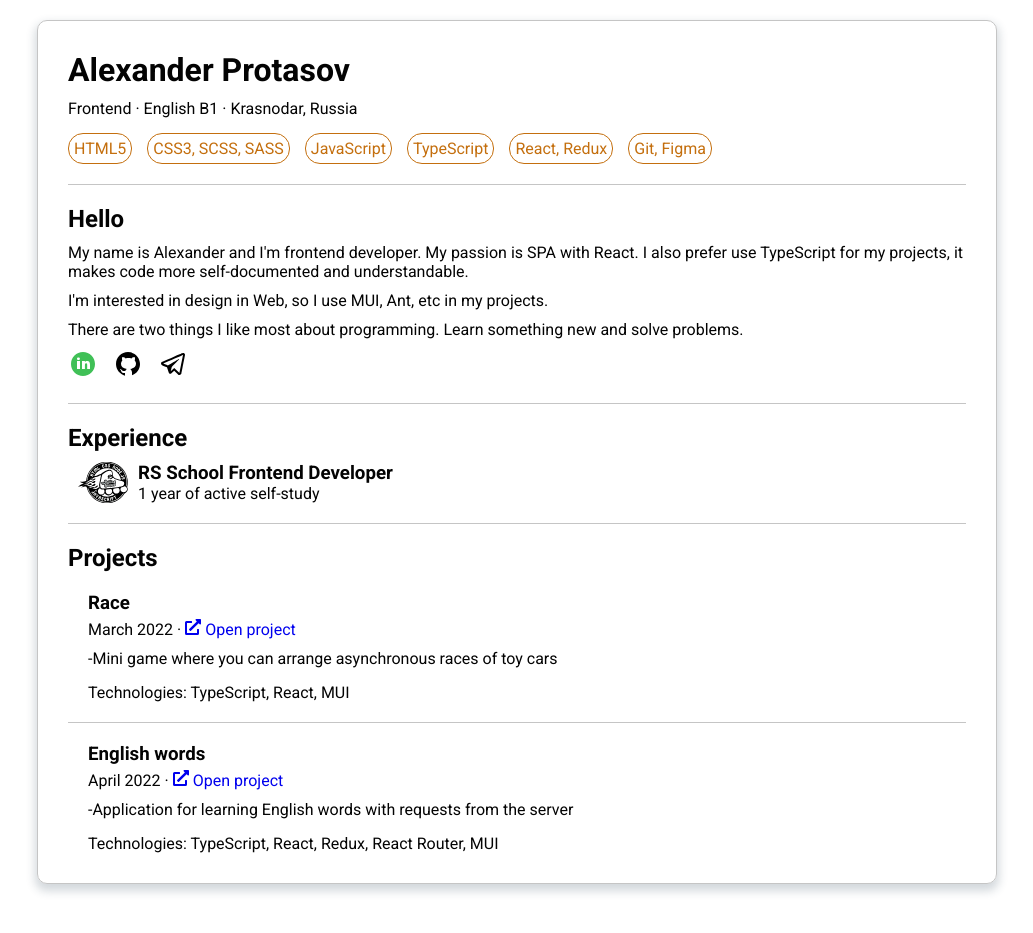
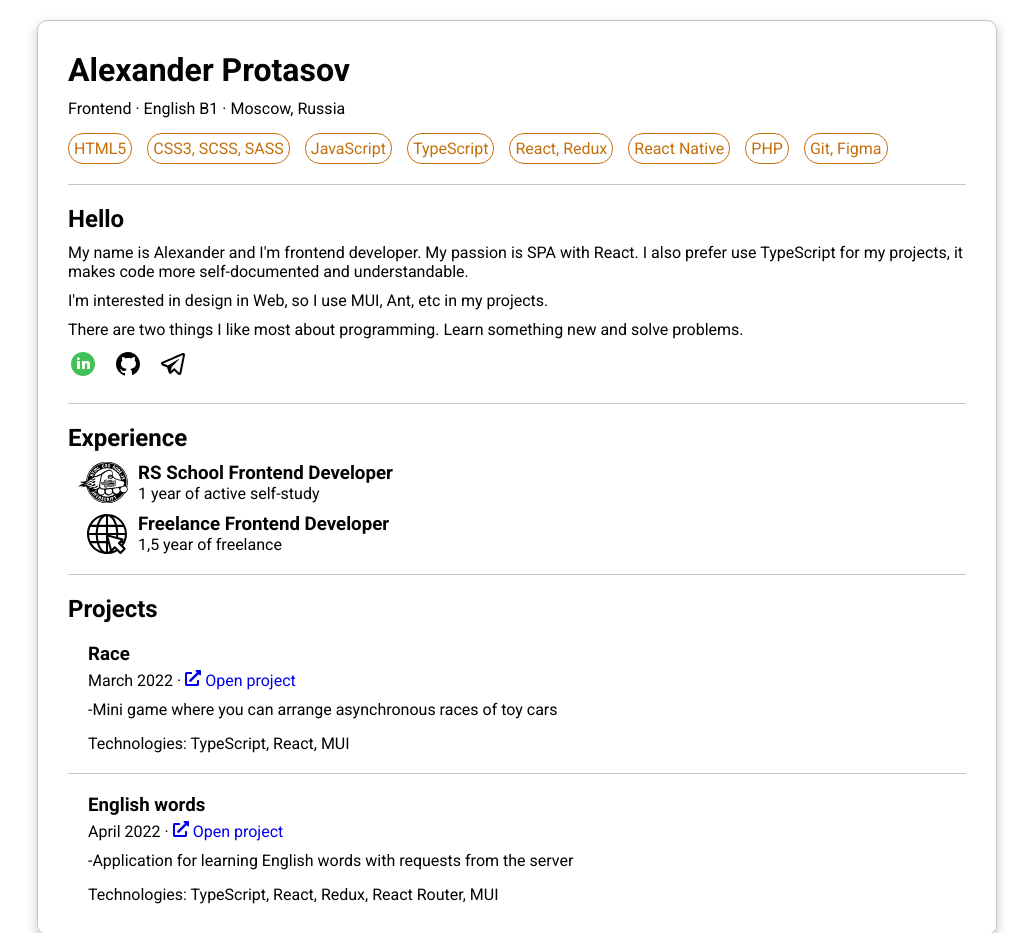
Before and after one commit to RUnexpert/cv, a plain HTML site: page index.html in a window 1280 px wide. Shown: the top 933 px of the page, without its empty margins (123-1156 px from the left). Before the commit the page ends 904 px from the top, so only its background shows below. Drawn offline with Linux system fonts and the light colour scheme.

Commit message:
update cv

```diff
--- a/index.html
+++ b/index.html
@@ -23,7 +23,7 @@
             ·
             <span>English B1</span>
             ·
-            <span>Krasnodar, Russia</span>
+            <span>Moscow, Russia</span>
           </div>
 
           <div class="skills">
@@ -33,6 +33,8 @@
               <li class="list-item">JavaScript</li>
               <li class="list-item">TypeScript</li>
               <li class="list-item">React, Redux</li>
+              <li class="list-item">React Native</li>
+              <li class="list-item">PHP</li>
               <li class="list-item">Git, Figma</li>
             </ul>
           </div>
@@ -109,9 +111,13 @@
           <div class="line"></div>
           <section class="experience">
             <h2>Experience</h2>
-            <div class="experience-wrapper">
+            <div class="experience-wrapper rschool-logo">
               <h3>RS School Frontend Developer</h3>
               <div class="experience-text">1 year of active self-study</div>
+            </div>
+            <div class="experience-wrapper web-logo">
+              <h3>Freelance Frontend Developer</h3>
+              <div class="experience-text">1,5 year of freelance</div>
             </div>
           </section>
           <div class="line"></div>
--- a/style.css
+++ b/style.css
@@ -83,8 +83,16 @@ li {
 .experience-wrapper {
   margin-top: 10px;
   padding-left: 70px;
+}
+
+.rschool-logo {
   background: url(./logo-rs.svg) 10px no-repeat;
   background-size: 50px;
+}
+
+.web-logo {
+  background: url(./logo-web.svg) 19px no-repeat;
+  background-size: 40px;
 }
 
 .project-info {
```
Also changed, not shown: logo-web.svg (added).
